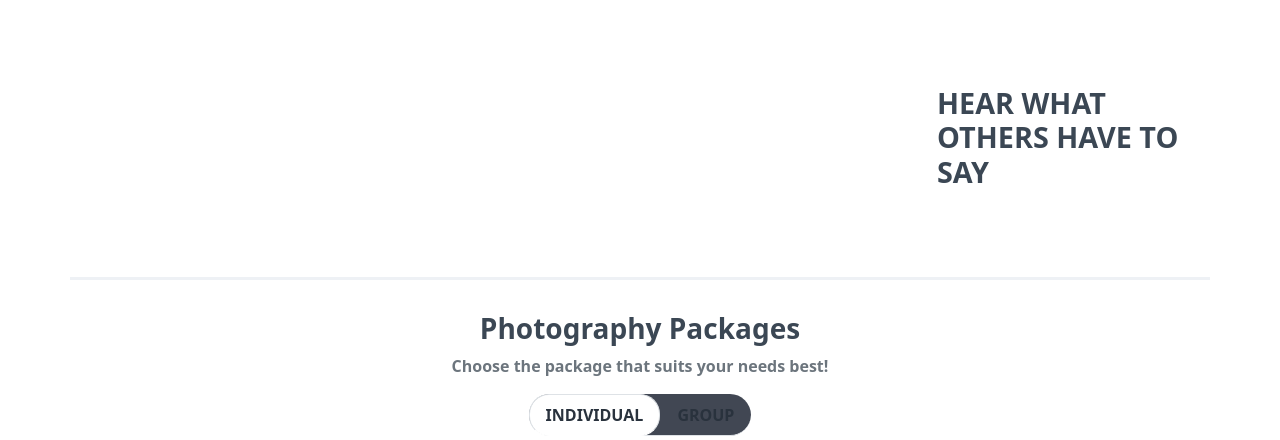
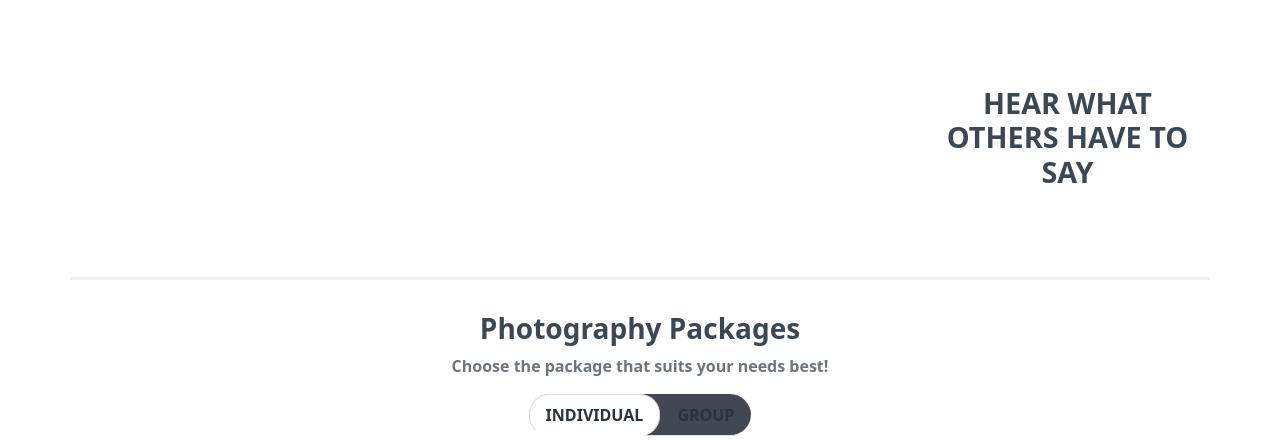
Before and after one commit to shyamsundarko/photography_portfolio, a PHP site: page / in a window 1280 px wide. Shown: the part 1651-2091 px from the top of the page. Run offline with PHP 8.4, Linux system fonts and the light colour scheme.

Commit message:
responsive design updates

```diff
--- a/css/styles.css
+++ b/css/styles.css
@@ -171,4 +171,14 @@ footer{
     #name, #contact, #emailID, #message{
         width: 15rem;
     }
+    #illustrationPhotographer{
+        float: right;
+        width:23rem;
+    }
 }
+
+@media (max-width:366px){
+    #illustrationPhotographer{
+        width:20rem;
+    }
+}
--- a/index.html
+++ b/index.html
@@ -36,13 +36,13 @@
 <!--.............................Main heading Section..........................................-->
         <div class="container" id="masthead">
             <div class="row row-content">
-                <div class="col-md-5">
+                <div class="col-xs-4 col-md-5">
                     <h2>Capturing<br>Moments</h2>
                     <br>
                     <p class="text-muted">Freezing moments in time to create everlasting memories.</p>
                     <a href="#contactForm" role="button" class="btn btn-primary" id="mastheadBtn">Get in Touch!</a>
                 </div>
-                <div class="col-md-7">
+                <div class="col-xs-4 col-md-7">
                     <img id="illustrationPhotographer" src="./images/photographer.jpg" alt="Photographers illustration">
                 </div>
             </div>
@@ -50,8 +50,8 @@
 <!--.................................................................................................-->
 <!--.............................Skiils description Section..........................................-->
         <div class="container" id="skillsContainer">
-            <div class="row row-content" id="mainSummaryContainer">
-                <div class="col-md-4" id="summary1">
+            <div class="row justify-content-center" id="mainSummaryContainer">
+                <div class="col-xs-12 col-md-4" id="summary1">
                     <div class="container" id="subContainer1">
                         <div class="row justify-content-center">
                             <div class="col">
@@ -66,7 +66,7 @@
                         </div>
                     </div>
                 </div>
-                <div class="col-md-4" id="summary2">
+                <div class="col-xs-12 col-md-4" id="summary2">
                     <div class="container" id="subContainer1">
                         <div class="row justify-content-center">
                             <div class="col">
@@ -81,7 +81,7 @@
                         </div>
                     </div>
                 </div>
-                <div class="col-md-4" id="summary3">
+                <div class="col-xs-12 col-md-4" id="summary3">
                     <div class="container" id="subContainer1">
                         <div class="row justify-content-center">
                             <div class="col">
@@ -128,9 +128,9 @@
 <!--.............................Reviews Section..........................................-->
         <div class="container" id="reviews">
             <div class="row justify-content-center">
-                <div class="col-9">
+                <div class="col-xs-12 col-md-9">
                 </div>
-                <div class="col-3">
+                <div class="col-xs-12 col-md-3 text-center">
                     <h3 style="padding-top: 5rem; font-weight: 700; text-transform: uppercase; font-size: 180%; padding-bottom: 5rem;">Hear what others have to say</h3>
                 </div>
             </div>
```
